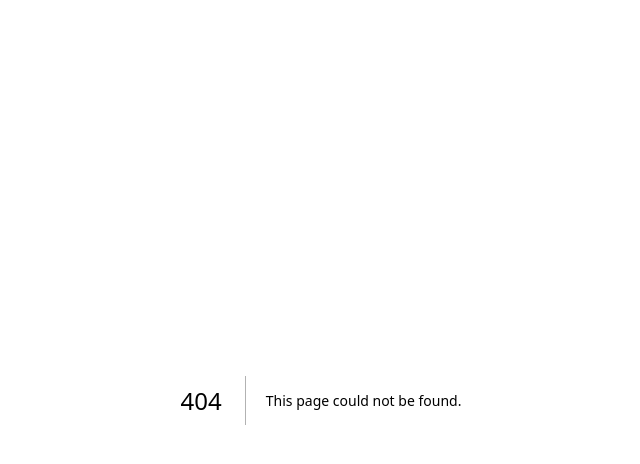
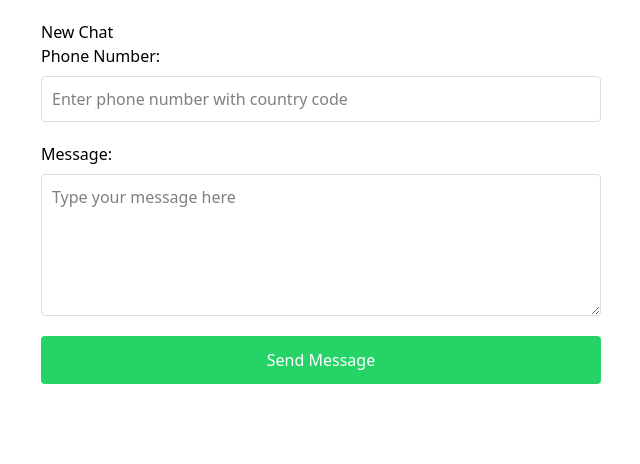
Before and after one commit to darshilkantaria11/whatapp, a Next.js app: page /new-chat in a window 1280 px wide. Before the commit this address had no page. Shown: the top 464 px of the page, without its empty margins (319-959 px from the left). Built offline with nearby package versions, Linux system fonts and the light colour scheme.

Commit message:
update the code to next level

```diff
--- a/app/api/send/route.js
+++ b/app/api/send/route.js
@@ -2,8 +2,7 @@ import { connectToDB } from '../../lib/db';
 import Message from '../../model/Message';
 
 export async function POST(req) {
-    const body = await req.json();
-    const { to, text } = body;
+  const { to, text } = await req.json();
 
   const token = process.env.WHATSAPP_TOKEN;
   const phoneNumberId = process.env.PHONE_NUMBER_ID;
@@ -13,6 +12,7 @@ export async function POST(req) {
   }
 
   try {
+    // Send message via WhatsApp API
     const response = await fetch(
       `https://graph.facebook.com/v19.0/${phoneNumberId}/messages`,
       {
@@ -36,19 +36,25 @@ export async function POST(req) {
       return Response.json({ error: data.error }, { status: response.status });
     }
 
-        // ✅ Save outgoing message to MongoDB
+    // Save outgoing message to database
     await connectToDB();
     await Message.create({
       phone: to,
       content: text,
       type: 'text',
       direction: 'outgoing',
-            read: true, // Outgoing messages are always read
-            timestamp: new Date() // Add timestamp
+      read: true,
+      timestamp: new Date(),
     });
 
-        return Response.json({ success: true, messageId: data.messages?.[0]?.id });
+    return Response.json({
+      success: true,
+      messageId: data.messages?.[0]?.id
+    });
   } catch (err) {
-        return Response.json({ error: 'Failed to send message', details: err.message }, { status: 500 });
+    return Response.json({
+      error: 'Failed to send message',
+      details: err.message
+    }, { status: 500 });
   }
 }
--- a/app/globals.css
+++ b/app/globals.css
@@ -211,3 +211,66 @@
   align-self: flex-start;
   background-color: #ffffff;
 }
+
+/* send message */
+.new-chat-container {
+  max-width: 600px;
+  margin: 0 auto;
+  padding: 20px;
+}
+
+.new-chat-form {
+  display: flex;
+  flex-direction: column;
+  gap: 20px;
+}
+
+.form-group {
+  display: flex;
+  flex-direction: column;
+  gap: 8px;
+}
+
+.form-group label {
+  font-weight: 500;
+}
+
+.form-group input,
+.form-group textarea {
+  padding: 10px;
+  border: 1px solid #ddd;
+  border-radius: 4px;
+  font-size: 16px;
+}
+
+.form-group textarea {
+  resize: vertical;
+  min-height: 100px;
+}
+
+.error-message {
+  color: #ff4444;
+  padding: 10px;
+  background-color: #ffeeee;
+  border-radius: 4px;
+}
+
+.send-button {
+  padding: 12px 20px;
+  background-color: #25D366;
+  color: white;
+  border: none;
+  border-radius: 4px;
+  font-size: 16px;
+  cursor: pointer;
+  transition: background-color 0.2s;
+}
+
+.send-button:hover {
+  background-color: #128C7E;
+}
+
+.send-button:disabled {
+  background-color: #cccccc;
+  cursor: not-allowed;
+}
--- /dev/null
+++ b/app/new-chat/page.js
@@ -0,0 +1,100 @@
+'use client';
+import { useState } from 'react';
+import { useRouter } from 'next/navigation';
+
+export default function NewChatPage() {
+  const [phoneNumber, setPhoneNumber] = useState('');
+  const [message, setMessage] = useState('');
+  const [isSending, setIsSending] = useState(false);
+  const [error, setError] = useState('');
+  const router = useRouter();
+
+  const validatePhoneNumber = (number) => {
+    // Basic validation - adjust according to your needs
+    const regex = /^[0-9]{10,15}$/;
+    return regex.test(number);
+  };
+
+  const handleSendMessage = async (e) => {
+    e.preventDefault();
+    setError('');
+
+    if (!validatePhoneNumber(phoneNumber)) {
+      setError('Please enter a valid phone number (10-15 digits)');
+      return;
+    }
+
+    if (!message.trim()) {
+      setError('Please enter a message');
+      return;
+    }
+
+    setIsSending(true);
+
+    try {
+      const response = await fetch('/api/send', {
+        method: 'POST',
+        headers: { 'Content-Type': 'application/json' },
+        body: JSON.stringify({
+          to: phoneNumber,
+          text: message
+        }),
+      });
+
+      const data = await response.json();
+
+      if (!response.ok) {
+        throw new Error(data.error?.message || 'Failed to send message');
+      }
+
+      // Redirect to chat with this number
+      router.push(`/chat?phone=${encodeURIComponent(phoneNumber)}`);
+    } catch (err) {
+      setError(err.message);
+    } finally {
+      setIsSending(false);
+    }
+  };
+
+  return (
+    <div className="new-chat-container">
+      <h1>New Chat</h1>
+
+      <form onSubmit={handleSendMessage} className="new-chat-form">
+        <div className="form-group">
+          <label htmlFor="phoneNumber">Phone Number:</label>
+          <input
+            id="phoneNumber"
+            type="tel"
+            value={phoneNumber}
+            onChange={(e) => setPhoneNumber(e.target.value)}
+            placeholder="Enter phone number with country code"
+            required
+          />
+        </div>
+
+        <div className="form-group">
+          <label htmlFor="message">Message:</label>
+          <textarea
+            id="message"
+            value={message}
+            onChange={(e) => setMessage(e.target.value)}
+            placeholder="Type your message here"
+            rows={5}
+            required
+          />
+        </div>
+
+        {error && <div className="error-message">{error}</div>}
+
+        <button
+          type="submit"
+          disabled={isSending}
+          className="send-button"
+        >
+          {isSending ? 'Sending...' : 'Send Message'}
+        </button>
+      </form>
+    </div>
+  );
+}
--- a/app/nopage/component/ChatList.jsx
+++ b/app/nopage/component/ChatList.jsx
@@ -1,10 +1,19 @@
 // ChatList.js
 import React from 'react';
+import { useRouter } from 'next/navigation';
 
 export default function ChatList({ chats, onSelect, selected }) {
+    const router = useRouter();
     return (
         <div className="chat-list">
             <h2 className="chat-list-title">Chats</h2>
+
+            <button
+                onClick={() => router.push('/new-chat')}
+                className="new-chat-button"
+            >
+                New Chat
+            </button>
             <ul>
                 {chats.length === 0 ? (
                     <li className="empty-chat">No chats yet</li>
```
Lines whose indentation alone changed are shown as unchanged.
